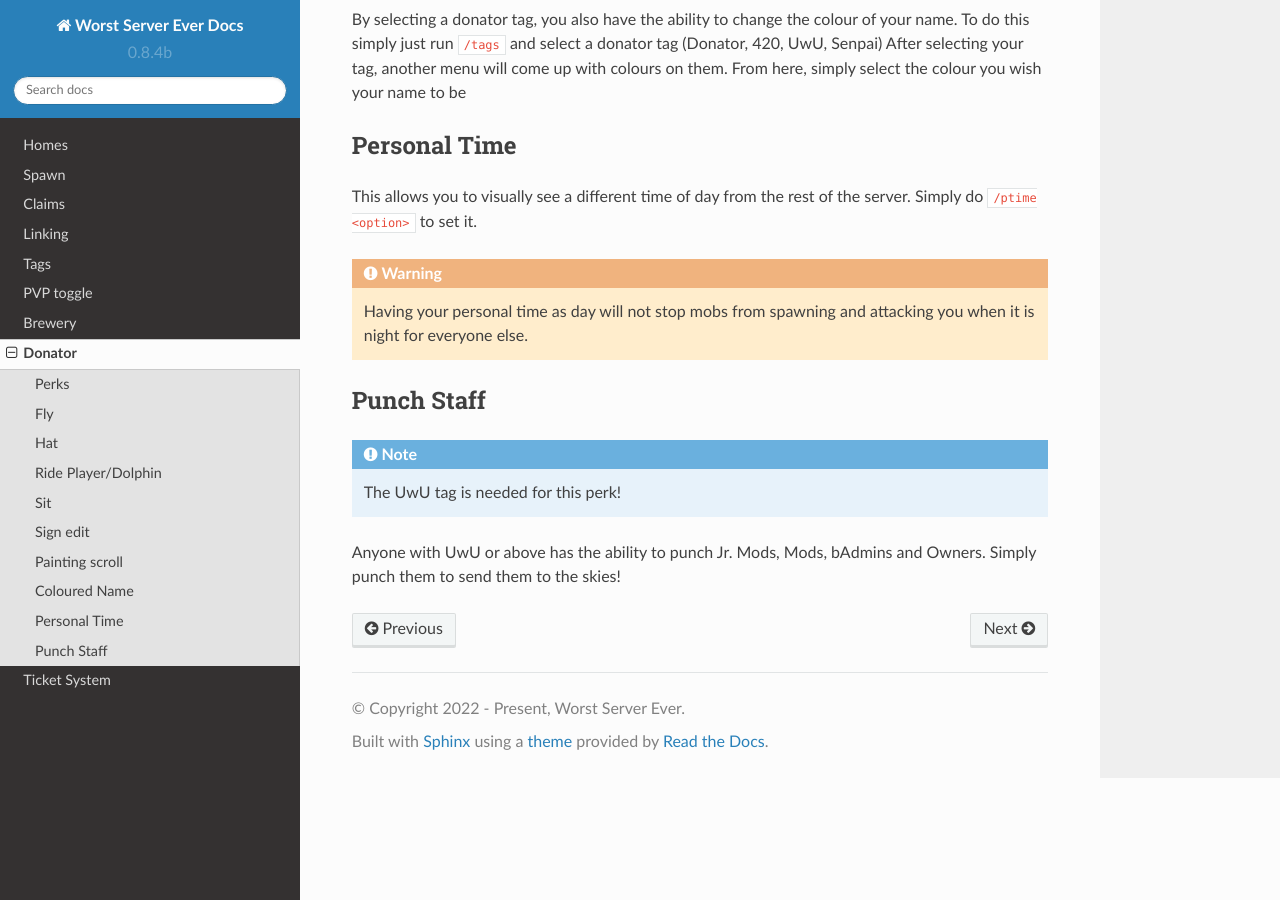
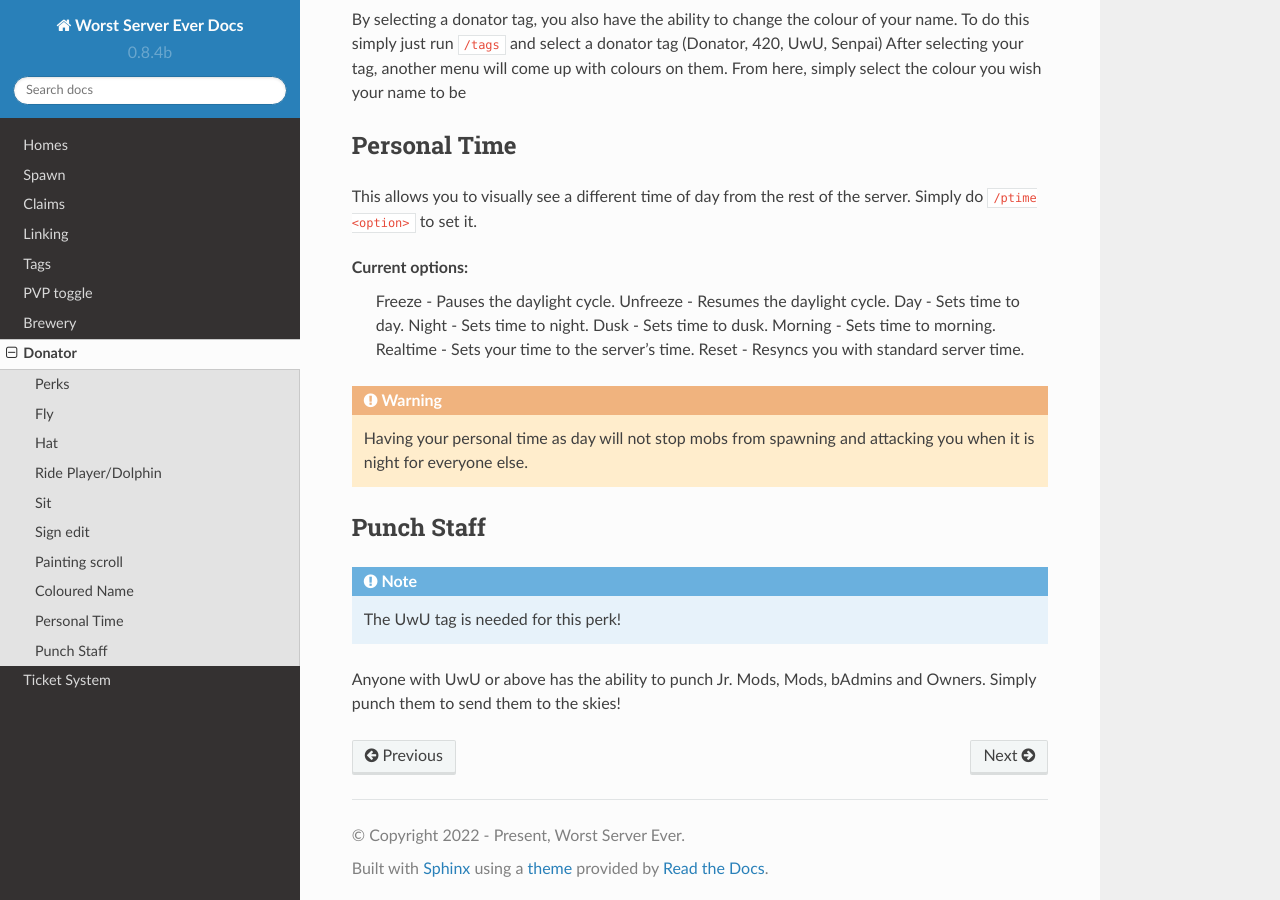
Before and after one commit to footdabmommy/wse, a Sphinx documentation site: the page built from docs/source/donator.rst, in a window 1280 px wide and 900 px high, scrolled down 1919 px. Built offline with Sphinx 7.4.7 and the Read the Docs theme 2.0.0, drawn with Linux system fonts in a browser that asks for light colours.

Commit message:
Ehshhshs

```diff
--- a/docs/source/donator.rst
+++ b/docs/source/donator.rst
@@ -189,17 +189,15 @@ Personal Time
 This allows you to visually see a different time of day from the rest of the server.
 Simply do ``/ptime <option>`` to set it.
 
-
-.. code-block:: txt
-  Current options:
-  Freeze - Pauses the daylight cycle
-  Unfreeze - Resumes the daylight cycle
-  Day - Sets time to day
-  Night - Sets time to night
-  Dusk - Sets time to dusk
-  Morning - Sets time to morning
-  Realtime - Sets your time to the server's time
-  Reset - Resyncs you with standard server time
+Current options:
+  Freeze - Pauses the daylight cycle.
+  Unfreeze - Resumes the daylight cycle.
+  Day - Sets time to day.
+  Night - Sets time to night.
+  Dusk - Sets time to dusk.
+  Morning - Sets time to morning.
+  Realtime - Sets your time to the server's time.
+  Reset - Resyncs you with standard server time.
 
 .. warning:: Having your personal time as day will not stop mobs from spawning and attacking you when it is night for everyone else.
 
```
